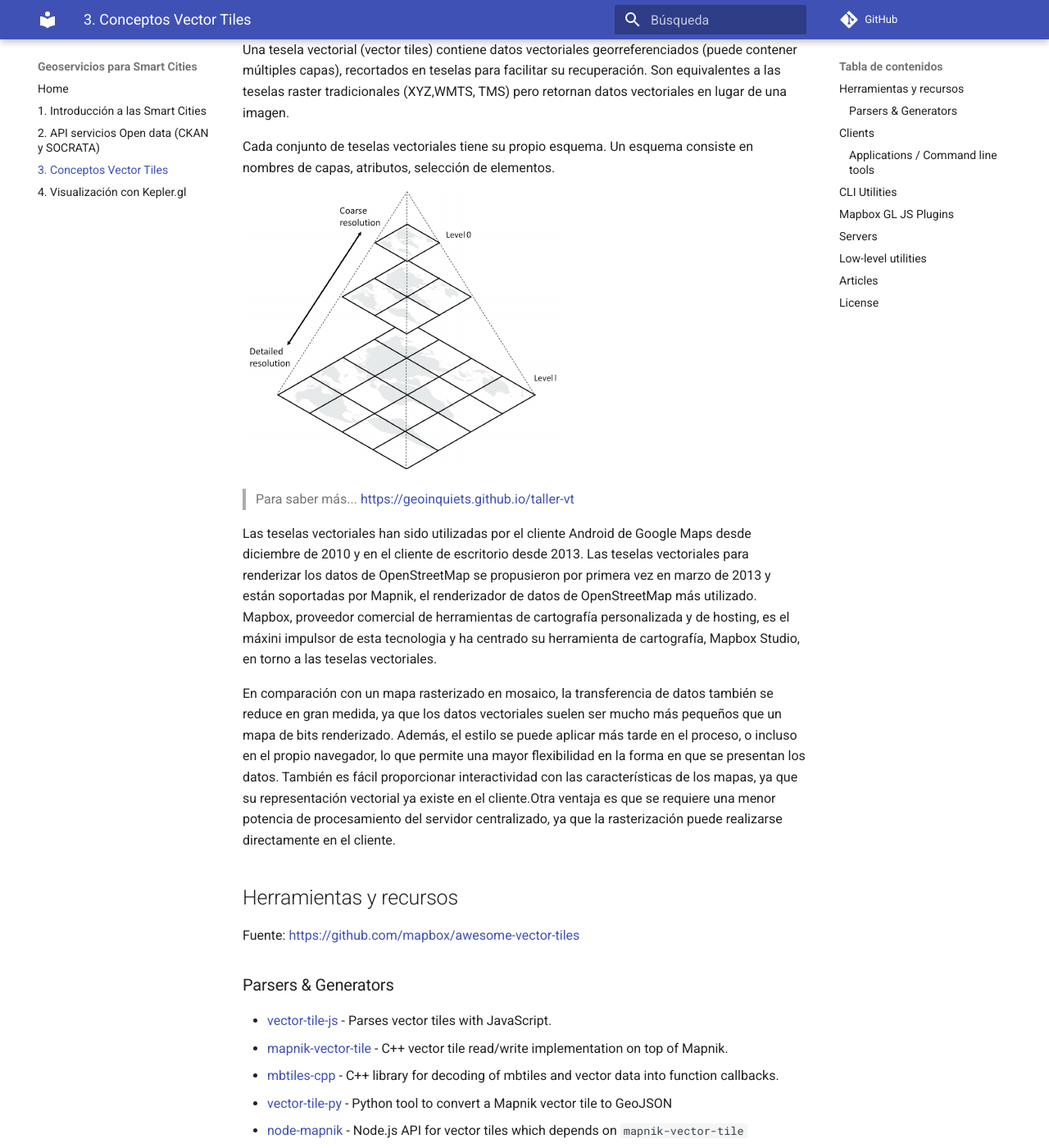
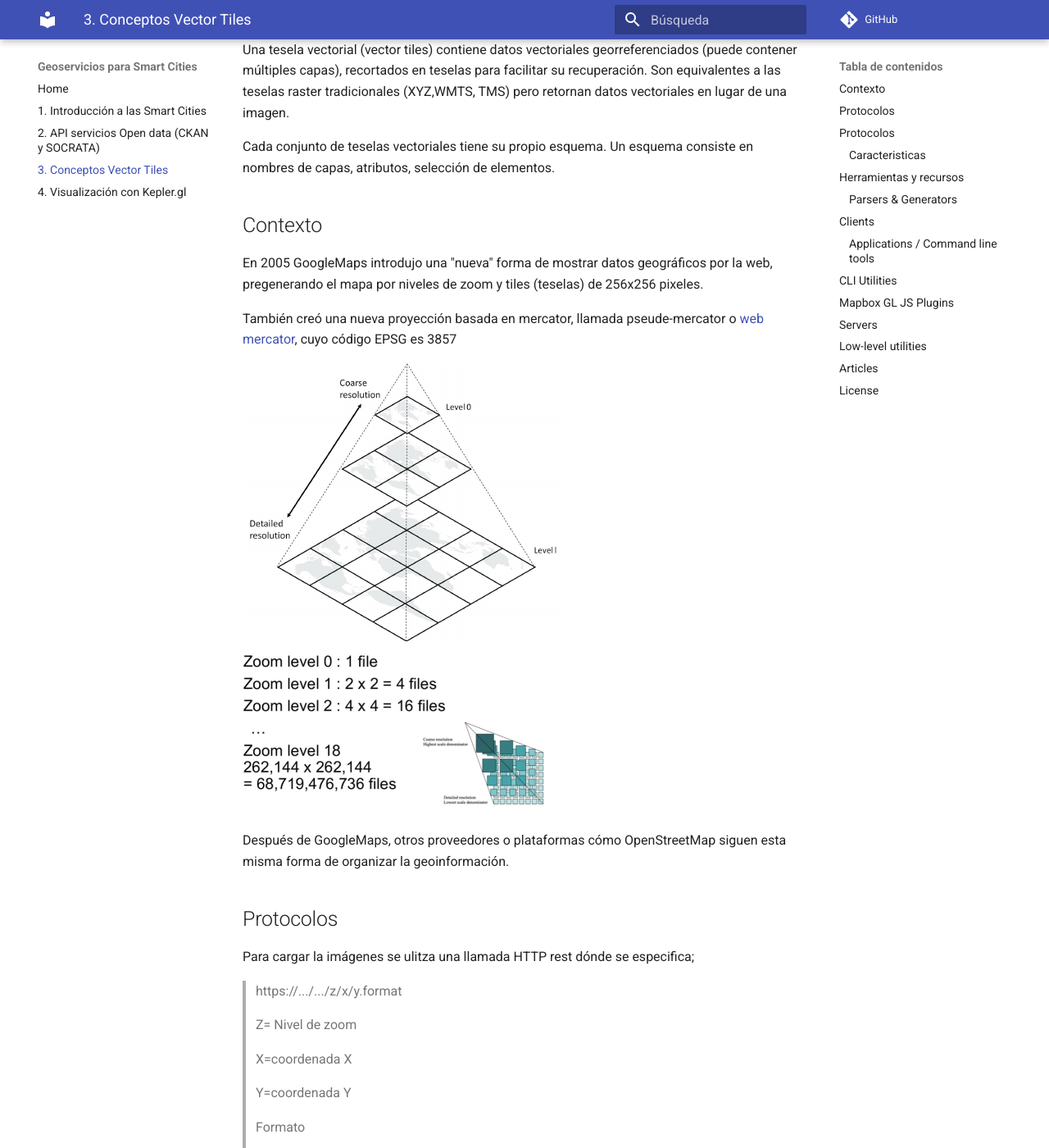
Before and after one commit to gss-mtig/gss-mtig-18-19, an MkDocs documentation site: the page built from docs/3_conceptos_vector_tiles.md, in a window 1280 px wide and 1400 px high, scrolled down 199 px. Shown: the whole window at 82% size. Built offline with MkDocs 1.6.1 and Material for MkDocs 9.7.7, drawn with Linux system fonts in a browser that asks for light colours; comment, search, counter and statistics services are not loaded; some of the changed text lies outside the part shown.

Commit message:
add vectortiles documentation

```diff
--- a/docs/3_conceptos_vector_tiles.md
+++ b/docs/3_conceptos_vector_tiles.md
@@ -6,14 +6,64 @@
 
  Cada conjunto de teselas vectoriales tiene su propio esquema. Un esquema consiste en nombres de capas, atributos, selección de elementos.
 
+## Contexto
+
+ En 2005 GoogleMaps introdujo una "nueva" forma de mostrar datos geográficos por la web, pregenerando el mapa por niveles de zoom y tiles (teselas) de 256x256 pixeles.
+
+También creó una nueva proyección basada en mercator, llamada pseude-mercator o [web mercator](https://en.wikipedia.org/wiki/Web_Mercator_projection), cuyo código EPSG es 3857
+
+
 ![alt text](img/tile_pyramid_1.png "Pirámides")
+![alt text](img/zoom.png "Zoom")
 
- >Para saber más...   [https://geoinquiets.github.io/taller-vt](https://geoinquiets.github.io/taller-vt)
+ Después de GoogleMaps, otros proveedores o plataformas cómo OpenStreetMap siguen esta misma forma de organizar la geoinformación.
+
+## Protocolos
+
+ Para cargar la imágenes se ulitza una llamada HTTP rest dónde se especifica;
+
+> https://.../.../z/x/y.format
+
+> Z= Nivel de zoom
+
+> X=coordenada X
+
+> Y=coordenada Y
+
+> Formato
+
+>   Raster: Imágen png o JPEG
+
+>   Vector: (pbf o mvt)
+
+
+
+![alt text](img/request.png "XyZ")
+
+## Protocolos
+
+Existen tres especificaciones para servir tiles
+
+* TMS (Tile Map Service): X Y coordenadas empiezan de debajo  izquierda (típico eje cartesiano de coordenadas)
+
+* WMTS (Web Map Tile Service): OGC estandard , corrdenadas empiezan de arriba izquierda.
+
+* ZXY o "slippy map": Igual que TMS pero la Y empieza por arriba izquierda
+
+![alt text](img/tms.png "XyZ")
+![alt text](img/xyz.png "XyZ")
+
+### Caracteristicas
 
 Las teselas vectoriales han sido utilizadas por el cliente Android de Google Maps desde diciembre de 2010 y en el cliente de escritorio desde 2013. Las teselas vectoriales para renderizar los datos de OpenStreetMap se propusieron por primera vez en marzo de 2013 y están soportadas por Mapnik, el renderizador de datos de OpenStreetMap más utilizado.
 Mapbox, proveedor comercial de herramientas de cartografía personalizada y de hosting, es el máxini impulsor de esta tecnologia y ha centrado su herramienta de cartografía, Mapbox Studio, en torno a las teselas vectoriales.
 
-En comparación con un mapa rasterizado en mosaico, la transferencia de datos también se reduce en gran medida, ya que los datos vectoriales suelen ser mucho más pequeños que un mapa de bits renderizado. Además, el estilo se puede aplicar más tarde en el proceso, o incluso en el propio navegador, lo que permite una mayor flexibilidad en la forma en que se presentan los datos. También es fácil proporcionar interactividad con las características de los mapas, ya que su representación vectorial ya existe en el cliente.Otra ventaja es que se requiere una menor potencia de procesamiento del servidor centralizado, ya que la rasterización puede realizarse directamente en el cliente.
+
+ * Cada tile es un contenedor de datos vectores y atributos
+ * Los Tiles no tienen estilo, el estilo se aplica en cliente
+ * Soporta rotación y orientación
+ * Soporta extrusión y 3D
+
 
 
 
```
Also changed, not shown: docs/img/request.png (added), docs/img/tms.png (added), docs/img/xyz.png (added), docs/img/zoom.png (added).
